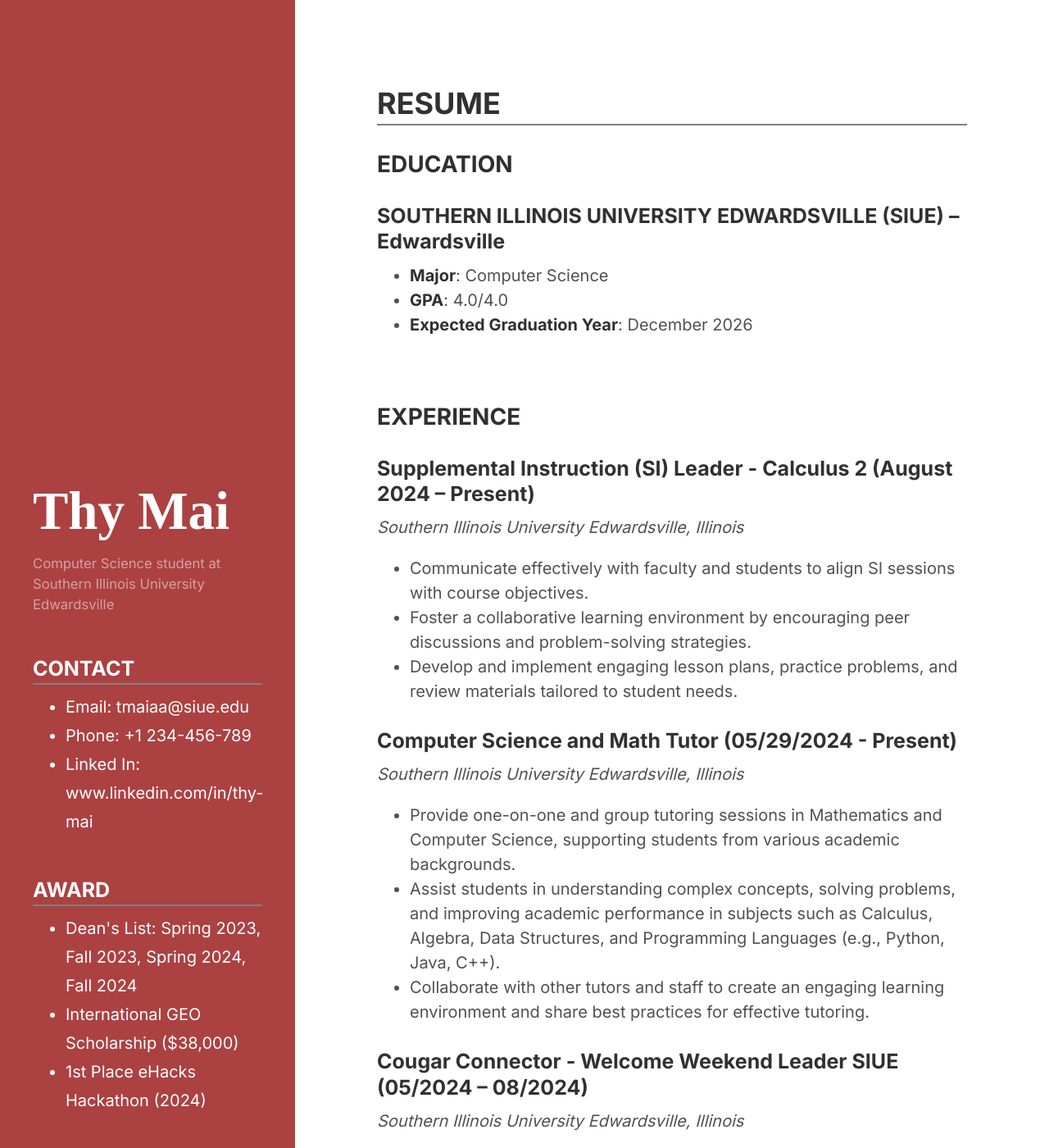
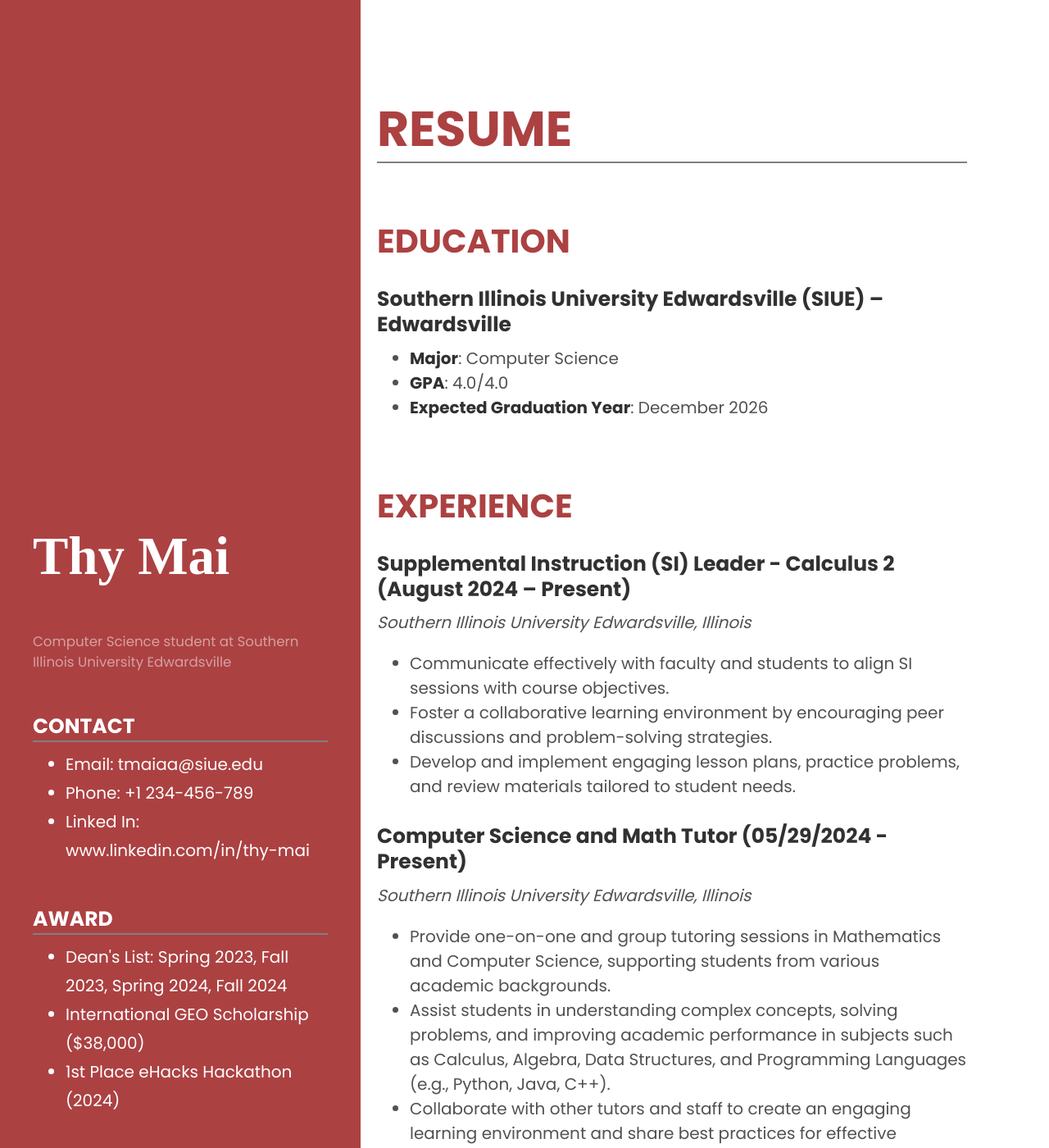
Before and after one commit to thym101/thym101.github.io, a Jekyll site: the page built from index.html, in a window 1280 px wide and 1400 px high. Shown: the whole window at 82% size. Built offline with Jekyll 4.4.1, drawn with Linux system fonts in a browser that asks for light colours; the list of posts is cut into pages by our own code.

Commit message:
Update page layout

```diff
--- a/_includes/head.html
+++ b/_includes/head.html
@@ -18,8 +18,7 @@
   <link rel="stylesheet" href="{{ site.baseurl }}/public/css/poole.css">
   <link rel="stylesheet" href="{{ site.baseurl }}/public/css/syntax.css">
   <link rel="stylesheet" href="{{ site.baseurl }}/public/css/hyde.css">
-  <link href="https://fonts.googleapis.com/css2?family=Inter:wght@400;700&display=swap" rel="stylesheet">
-
+  <link href="https://fonts.googleapis.com/css2?family=Poppins:wght@400;700&display=swap" rel="stylesheet">
 
   <!-- Icons -->
   <link rel="apple-touch-icon-precomposed" sizes="100x100" href="{{ site.baseurl }}/public/apple-touch-icon-144-precomposed.png">
--- a/index.html
+++ b/index.html
@@ -2,12 +2,12 @@
 layout: default
 title: Home
 ---
-<h1 class="bottom_line" style="font-size: 36px; margin-bottom: 30px;">RESUME</h1>
+<h1 class="bottom_line">RESUME</h1>
 
 <div class="posts">
   {% for post in paginator.posts %}
   <div class="post">
-    <h2 class="post-title theme-base-08" style="font-size: 28px;">
+    <h2 class="post-title">
       <!-- <a href="{{ post.url }}"> -->
         {{ post.title }}
       </a>
--- a/public/css/hyde.css
+++ b/public/css/hyde.css
@@ -32,7 +32,7 @@
  */
 
 html {
-  font-family: 'Inter', sans-serif;
+  font-family: 'Poppins', sans-serif;
 }
 @media (min-width: 48em) {
   html {
@@ -65,7 +65,7 @@
     top: 0;
     left: 0;
     bottom: 0;
-    width: 18rem;
+    width: 22rem;
     text-align: left;
   }
 }
--- a/public/css/poole.css
+++ b/public/css/poole.css
@@ -88,11 +88,15 @@
   text-rendering: optimizeLegibility;
 }
 h1 {
-  font-size: 2rem;
+  font-size: 3rem;
+  margin-bottom: 50px;
+  color: #ac4142;
+
 }
 h2 {
   margin-top: 1rem;
-  font-size: 1.5rem;
+  font-size: 2rem;
+  color: #ac4142;
 }
 h3 {
   margin-top: 1.5rem;
@@ -337,11 +341,7 @@
 .page-title,
 .post-title,
 .post-title a {
-  color: #303030;
-}
-.page-title,
-.post-title {
-  margin-top: 0;
+  color: #ac4142;
 }
 
 /* Meta data line below post title */
@@ -389,7 +389,7 @@
   overflow: hidden; /* clearfix */
   margin-left: -1rem;
   margin-right: -1rem;
-  font-family: 'Inter', sans-serif;
+  font-family: 'Poppins', sans-serif;
   color: #ccc;
   text-align: center;
 }
```
Also changed, not shown: _posts/2025-02-21-education.md (+1 -1 lines).
